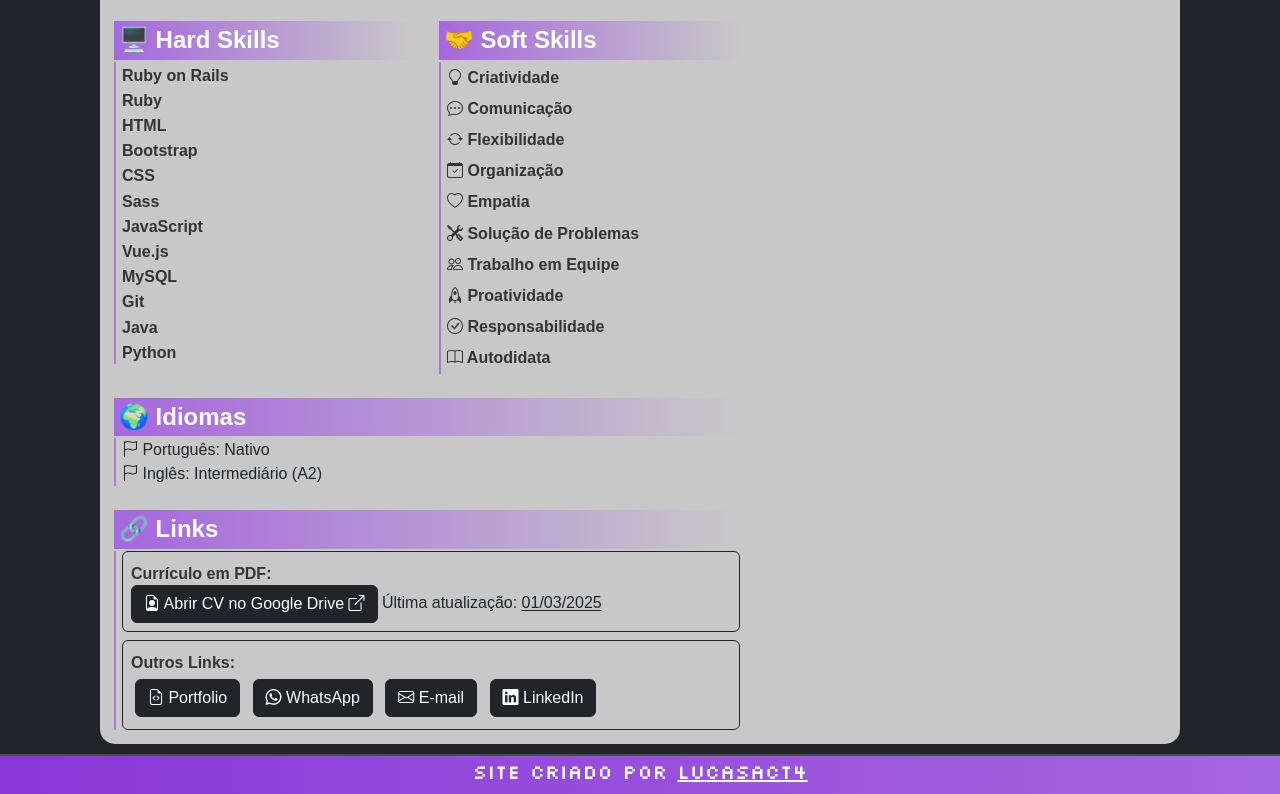
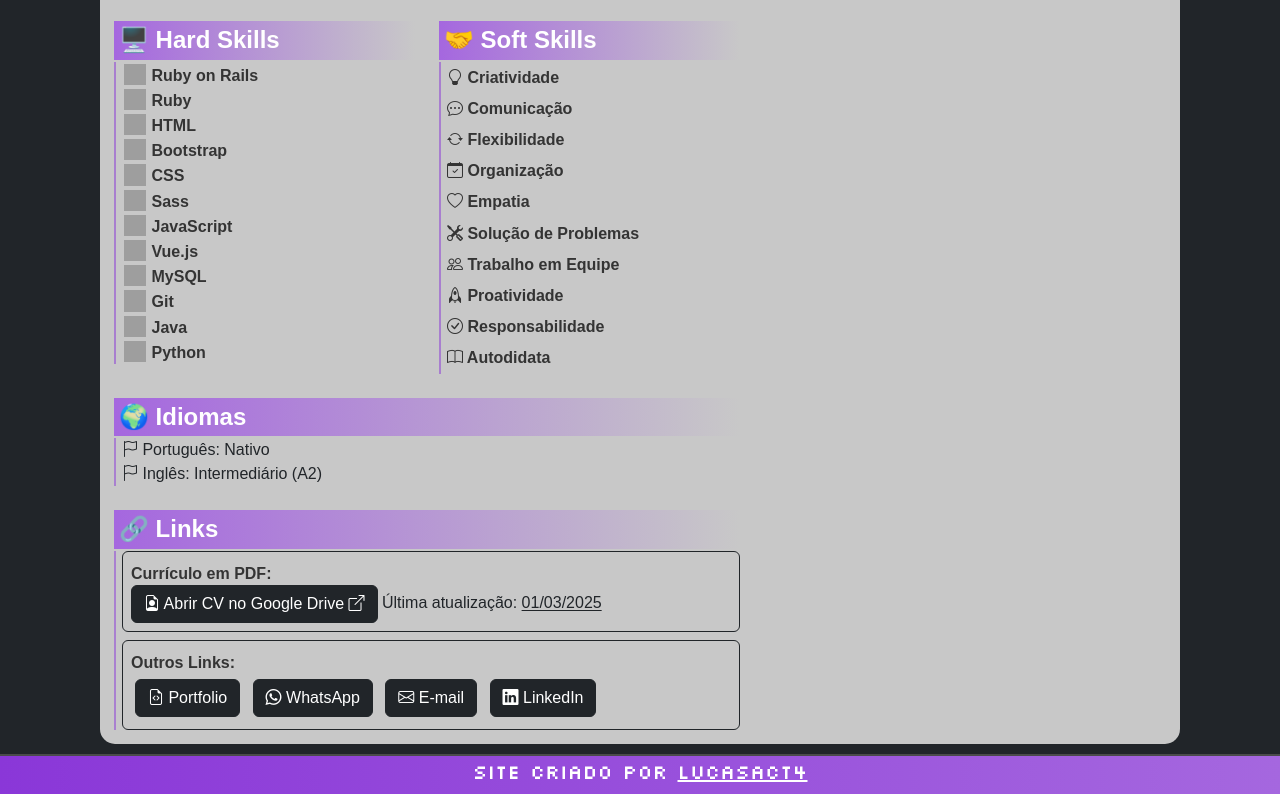
Before and after one commit to lucasact4/Exercicios-ETE, a plain HTML site: page HTML & CSS/Currículo/index.html in a window 1280 px wide. Shown: the part 1353-2147 px from the top of the page. Drawn offline with nearby package versions, Linux system fonts and the light colour scheme; grey boxes are pictures that could not be loaded.

Commit message:
melhorado o projeto de curriculo

```diff
--- a/HTML & CSS/Currículo/index.html
+++ b/HTML & CSS/Currículo/index.html
@@ -105,19 +105,55 @@
                     <!-- Hard Skills -->
                     <div class="col-md-6 content-div">
                         <h2>🖥️ Hard Skills</h2>
-                        <div class="content-inter-div">
-                            <h4>Ruby on Rails</h4>
-                            <h4>Ruby</h4>
-                            <h4>HTML</h4>
-                            <h4>Bootstrap</h4>
-                            <h4>CSS</h4>
-                            <h4>Sass</h4>
-                            <h4>JavaScript</h4>
-                            <h4>Vue.js</h4>
-                            <h4>MySQL</h4>
-                            <h4>Git</h4>
-                            <h4>Java</h4>
-                            <h4>Python</h4>
+                        <div class="content-inter-div content-inter-div-hardskills">
+                            <div>
+                                <img src="https://skillicons.dev/icons?i=rails" alt="Ruby on Rails" class="sectiontwo__language-icon">
+                                <h4> Ruby on Rails</h4>
+                            </div>
+                            <div>
+                                <img src="https://skillicons.dev/icons?i=ruby" alt="Ruby" class="sectiontwo__language-icon">
+                                <h4> Ruby</h4>
+                            </div>
+                            <div>
+                                <img src="https://skillicons.dev/icons?i=html" alt="HTML" class="sectiontwo__language-icon">
+                                <h4> HTML</h4>
+                            </div>
+                            <div>
+                                <img src="https://skillicons.dev/icons?i=bootstrap" alt="Bootstrap" class="sectiontwo__language-icon">
+                                <h4> Bootstrap</h4>
+                            </div>
+                            <div>
+                                <img src="https://skillicons.dev/icons?i=css" alt="CSS" class="sectiontwo__language-icon">
+                                <h4> CSS</h4>
+                            </div>
+                            <div>
+                                <img src="https://skillicons.dev/icons?i=sass" alt="SASS" class="sectiontwo__language-icon">
+                                <h4> Sass</h4>
+                            </div>
+                            <div>
+                                <img src="https://skillicons.dev/icons?i=js" alt="Javascript" class="sectiontwo__language-icon">
+                                <h4> JavaScript</h4>
+                            </div>
+                            <div>
+                                <img src="https://skillicons.dev/icons?i=vue&amp;theme=dark" alt="Vue" class="sectiontwo__language-icon">
+                                <h4> Vue.js</h4>
+                            </div>
+                            <div>
+                                <img src="https://skillicons.dev/icons?i=mysql&amp;theme=dark" alt="MySQL" class="sectiontwo__language-icon">
+                                <h4> MySQL</h4>
+                            </div>
+                            <div>
+                                <img src="https://skillicons.dev/icons?i=git" alt="Git" class="sectiontwo__language-icon">
+                                <h4> Git</h4>
+                            </div>
+                            <div>
+                                <img src="https://skillicons.dev/icons?i=java&amp;theme=dark" alt="Java" class="sectiontwo__language-icon">
+                                <h4> Java</h4>
+                            </div>
+                            <div>
+                                <img src="https://skillicons.dev/icons?i=python" alt="Python" class="sectiontwo__language-icon">
+                                <h4> Python</h4>
+                            </div>
                         </div>
                     </div>
 
--- a/HTML & CSS/Currículo/style.css
+++ b/HTML & CSS/Currículo/style.css
@@ -151,3 +151,15 @@ footer p {
     font-family: 'Silkscreen', cursive;
     font-size: 20px;
 }
+
+.sectiontwo__language-icon {
+    width: 25.5px;
+    margin-right: 4px;
+    padding: 2px;
+}
+
+.content-inter-div-hardskills {
+    div {
+        display: flex;
+    }
+}
```
